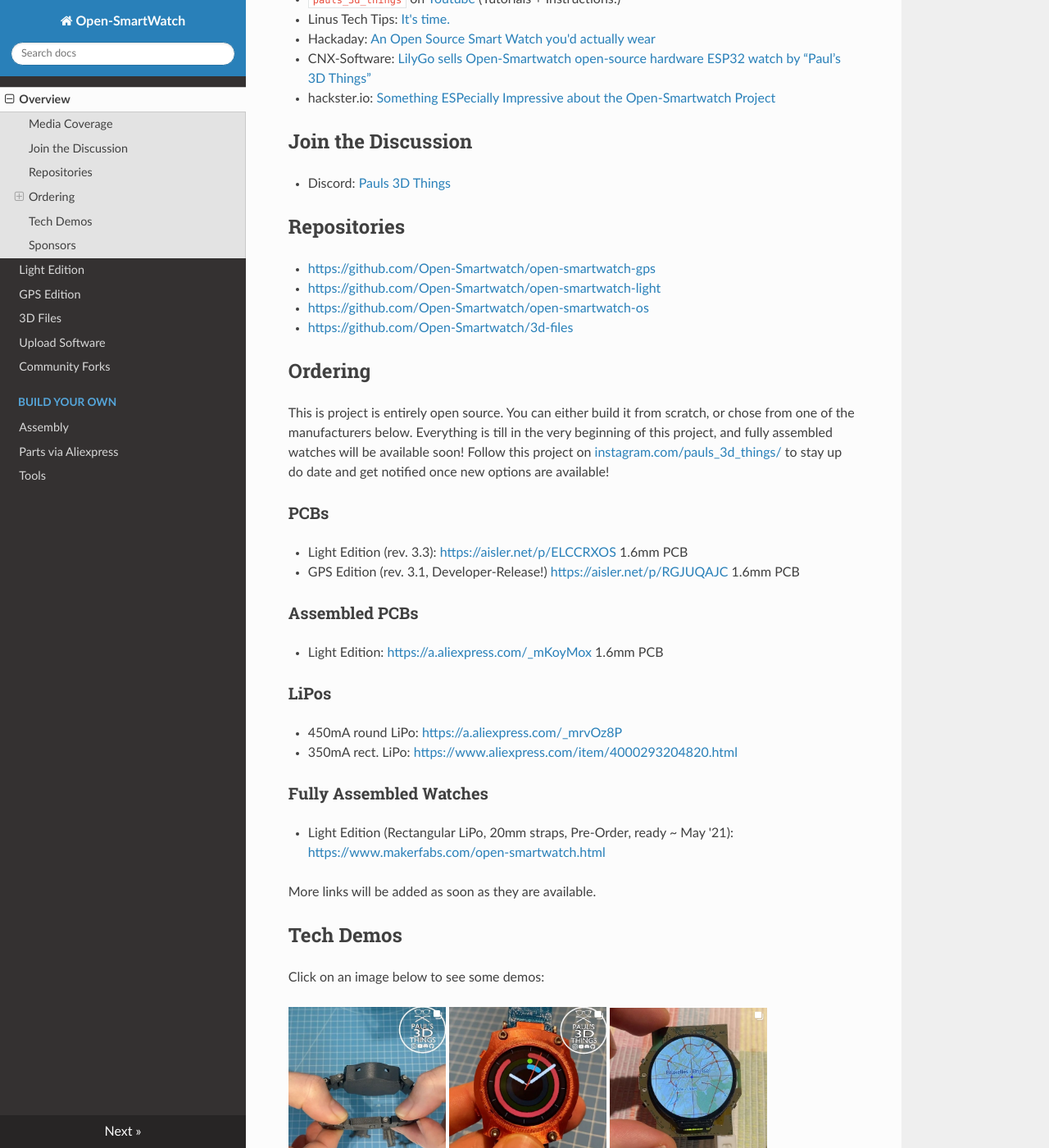
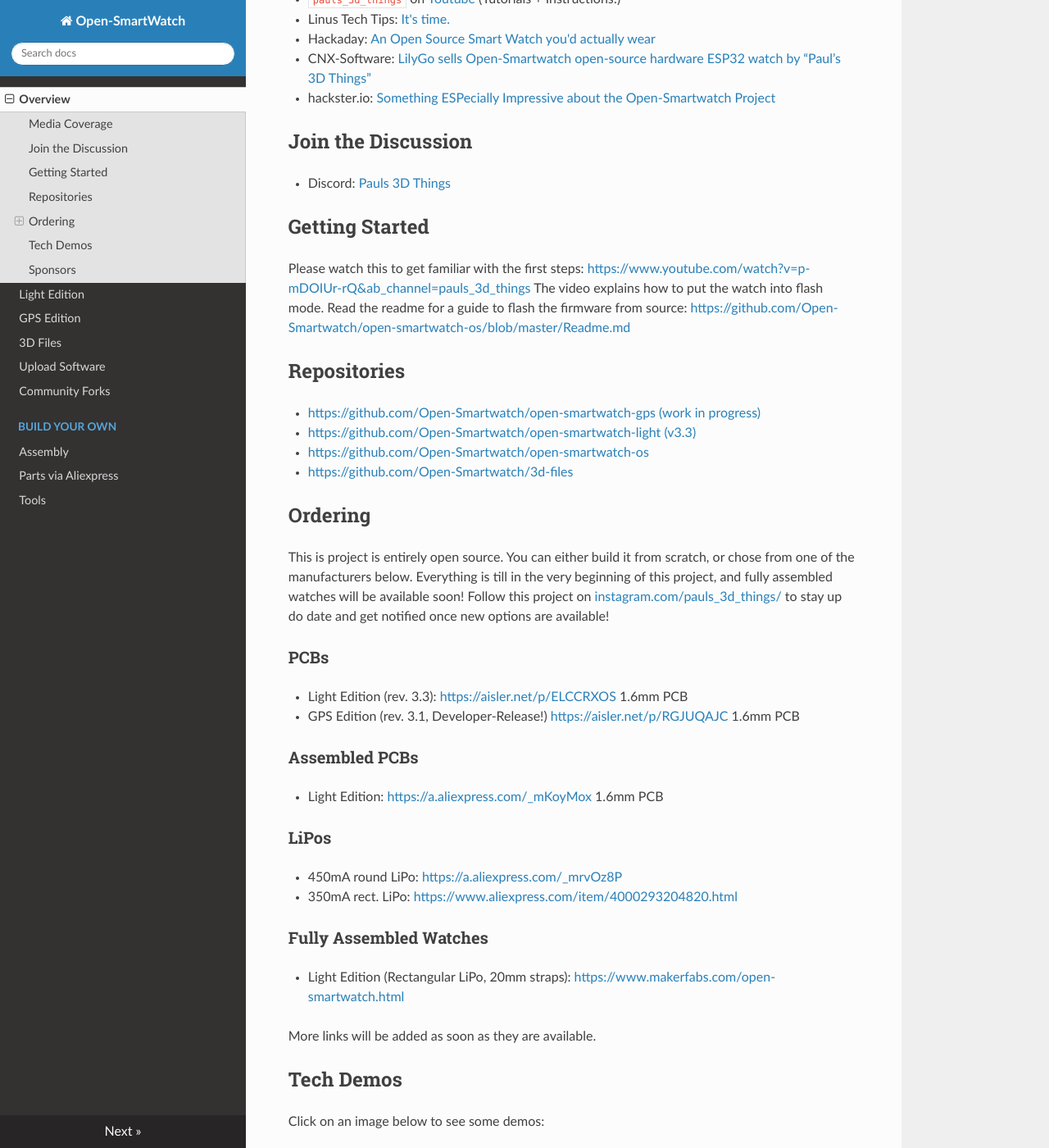
Before and after one commit to Open-Smartwatch/open-smartwatch.github.io, an MkDocs documentation site: the page built from docs/index.md, in a window 1280 px wide and 1400 px high, scrolled down 1081 px. Shown: the whole window at 82% size. Built offline with MkDocs 1.6.1, drawn with Linux system fonts in a browser that asks for light colours; nearby versions of some CDN libraries.

Commit message:
add getting started section to front page

```diff
--- a/docs/index.md
+++ b/docs/index.md
@@ -37,10 +37,15 @@
 
 * Discord: [Pauls 3D Things](https://discord.gg/9DK5JY6)
 
+## Getting Started
+
+Please watch this to get familiar with the first steps: [https://www.youtube.com/watch?v=p-mDOIUr-rQ&ab_channel=pauls_3d_things](https://www.youtube.com/watch?v=p-mDOIUr-rQ&ab_channel=pauls_3d_things)
+The video explains how to put the watch into flash mode. Read the readme for a guide to flash the firmware from source: [https://github.com/Open-Smartwatch/open-smartwatch-os/blob/master/Readme.md](https://github.com/Open-Smartwatch/open-smartwatch-os/blob/master/Readme.md)
+
 ## Repositories
 
-* [https://github.com/Open-Smartwatch/open-smartwatch-gps](https://github.com/Open-Smartwatch/open-smartwatch-gps)
-* [https://github.com/Open-Smartwatch/open-smartwatch-light](https://github.com/Open-Smartwatch/open-smartwatch-light)
+* [https://github.com/Open-Smartwatch/open-smartwatch-gps (work in progress)](https://github.com/Open-Smartwatch/open-smartwatch-gps)
+* [https://github.com/Open-Smartwatch/open-smartwatch-light (v3.3)](https://github.com/Open-Smartwatch/open-smartwatch-light)
 * [https://github.com/Open-Smartwatch/open-smartwatch-os](https://github.com/Open-Smartwatch/open-smartwatch-os)
 * [https://github.com/Open-Smartwatch/3d-files](https://github.com/Open-Smartwatch/3d-files)
 
@@ -65,7 +70,7 @@
 
 ### Fully Assembled Watches
 
-* Light Edition (Rectangular LiPo, 20mm straps, Pre-Order, ready ~ May '21): [https://www.makerfabs.com/open-smartwatch.html](https://www.makerfabs.com/open-smartwatch.html)
+* Light Edition (Rectangular LiPo, 20mm straps): [https://www.makerfabs.com/open-smartwatch.html](https://www.makerfabs.com/open-smartwatch.html)
 
 More links will be added as soon as they are available.
 
```
Also changed, not shown: docs/2_gps-edition.md (+1 -1 lines).
